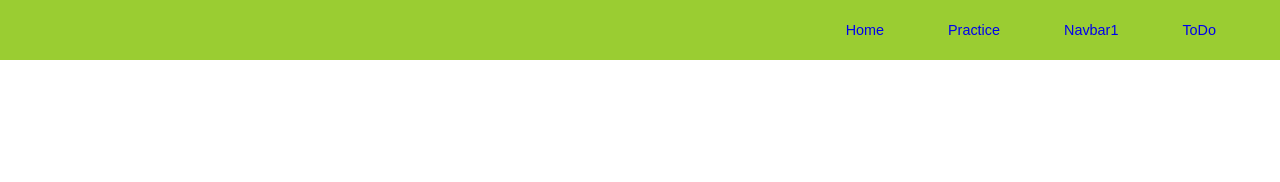
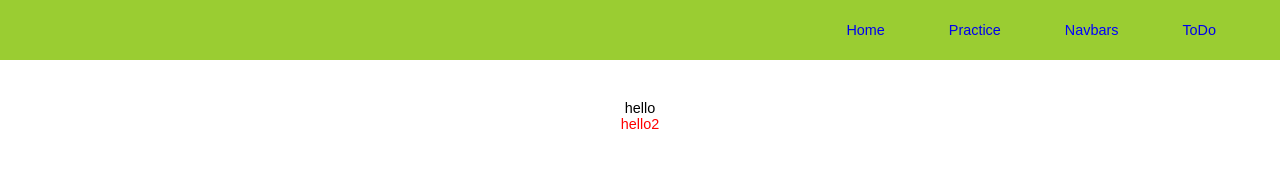
Before and after one commit to vikhulei/react_practice, a React (Create React App) app: page /Navbars in a window 1280 px wide. Shown: the top 182 px of the page. Built offline with nearby package versions, Linux system fonts and the light colour scheme.

Commit message:
Button added to the menu

```diff
--- a/src/components/Navbar_main.js
+++ b/src/components/Navbar_main.js
@@ -2,8 +2,8 @@ import React from "react";
 import { BrowserRouter as Router, Route, Switch, Link } from "react-router-dom";
 import styled from "styled-components";
 import Practice from "./Practice";
-import Navbar1 from "./navbars/Navbar1";
-import ToDo from "./ToDo";
+import Navbars from "./navbars/Navbars";
+import ToDo from "./navbars/ToDo";
 
 const Nav = styled.div`
   display: flex;
@@ -19,6 +19,14 @@ const NavLink = styled(Link)`
   margin-right: 5vw;
 `;
 
+const NavButton = styled.div`
+  color: blue;
+  margin-right: 5vw;
+  &:hover {
+    cursor: pointer;
+  }
+`;
+
 const Navbar_main = () => {
   return (
     <div>
@@ -26,12 +34,19 @@ const Navbar_main = () => {
         <Nav>
           <NavLink to="/">Home</NavLink>
           <NavLink to="/Practice">Practice</NavLink>
-          <NavLink to="/Navbar1">Navbar1</NavLink>
+
+          <NavButton
+            onClick={() => {
+              alert("hi there");
+            }}
+          >
+            Navbars
+          </NavButton>
           <NavLink to="/ToDo">ToDo</NavLink>
         </Nav>
         <Switch>
           <Route path="/Practice" component={Practice} />
-          <Route path="/Navbar1" component={Navbar1} />
+          <Route path="/Navbars" component={Navbars} />
           <Route path="/ToDo" component={ToDo} />
         </Switch>
       </Router>
--- a/src/components/ToDo.js
+++ /dev/null
@@ -1,44 +0,0 @@
-import React, { useState, useEffect, useRef } from "react"
-
-
-const ToDo = () => {
-
-const [items, setItems] = useState([])
-const [item, setItem] = useState("")
-const focusInput = useRef()
-
-const additem = () => {
-    setItems(prev => [...prev, item])
-    setItem("")
-    focusInput.current.focus()
-}
-
-const deleteItem = (idx) => {
-  setItems(items.filter((val, index) => index !== idx))
-}
-
-useEffect(() => {
- focusInput.current.focus()
-}, [])
-
-  return <div>
-  <h1>Hello</h1>
-    <input
-    ref={focusInput}
-    value={item}
-    onChange={(e => setItem(e.target.value))}
-    />
-    <button onClick={additem}>Add item</button>
-    <div>
-      {items.map((val, idx) => {
-        return <div style={{display: "flex", alignItems: "center", width: "40vw", justifyContent: "space-between", margin: "auto", backgroundColor: "lightgreen"}} key={idx}>
-            <p>{val}</p>
-            <button style={{height: "20px"}} onClick={(() => {
-              deleteItem(idx)
-            })}>Delete</button>
-          </div>
-      })}
-    </div>
-  </div>
-}
-export default ToDo
--- a/src/components/navbars/Navbars.js
+++ b/src/components/navbars/Navbars.js
@@ -0,0 +1,20 @@
+import React from "react";
+import styled from "styled-components";
+
+const Try = styled.div`
+  color: red;
+  &:hover {
+    cursor: pointer;
+  }
+`;
+
+const Navbars = () => {
+  return (
+    <>
+      <p style={{ "&:hover": { cursor: "pointer" } }}>hello</p>
+      <Try>hello2</Try>
+    </>
+  );
+};
+
+export default Navbars;
--- /dev/null
+++ b/src/components/navbars/ToDo.js
@@ -0,0 +1,61 @@
+import React, { useState, useEffect, useRef } from "react";
+
+const ToDo = () => {
+  const [items, setItems] = useState([]);
+  const [item, setItem] = useState("");
+  const focusInput = useRef();
+
+  const additem = () => {
+    setItems((prev) => [...prev, item]);
+    setItem("");
+    focusInput.current.focus();
+  };
+
+  const deleteItem = (idx) => {
+    setItems(items.filter((val, index) => index !== idx));
+  };
+
+  useEffect(() => {
+    focusInput.current.focus();
+  }, []);
+
+  return (
+    <div>
+      <h1>Hello</h1>
+      <input
+        ref={focusInput}
+        value={item}
+        onChange={(e) => setItem(e.target.value)}
+      />
+      <button onClick={additem}>Add item</button>
+      <div>
+        {items.map((val, idx) => {
+          return (
+            <div
+              style={{
+                display: "flex",
+                alignItems: "center",
+                width: "40vw",
+                justifyContent: "space-between",
+                margin: "auto",
+                backgroundColor: "lightgreen"
+              }}
+              key={idx}
+            >
+              <p>{val}</p>
+              <button
+                style={{ height: "20px" }}
+                onClick={() => {
+                  deleteItem(idx);
+                }}
+              >
+                Delete
+              </button>
+            </div>
+          );
+        })}
+      </div>
+    </div>
+  );
+};
+export default ToDo;
```
